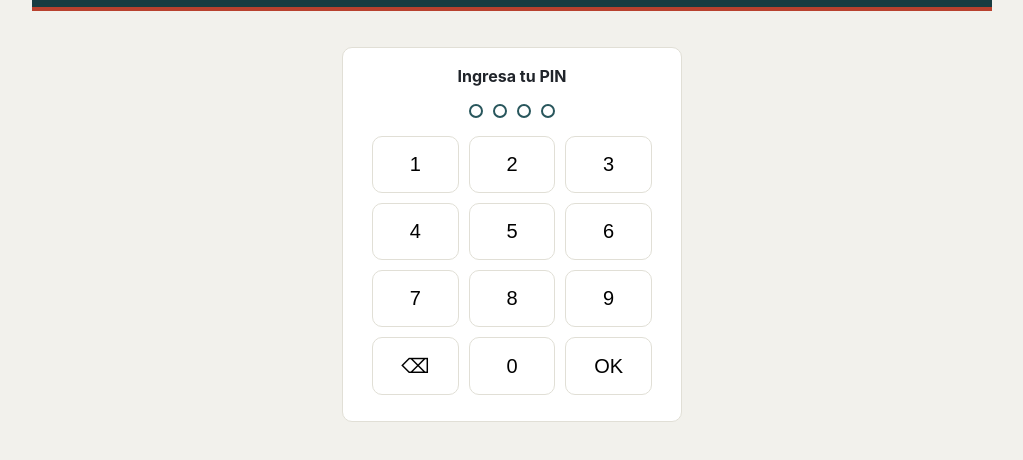
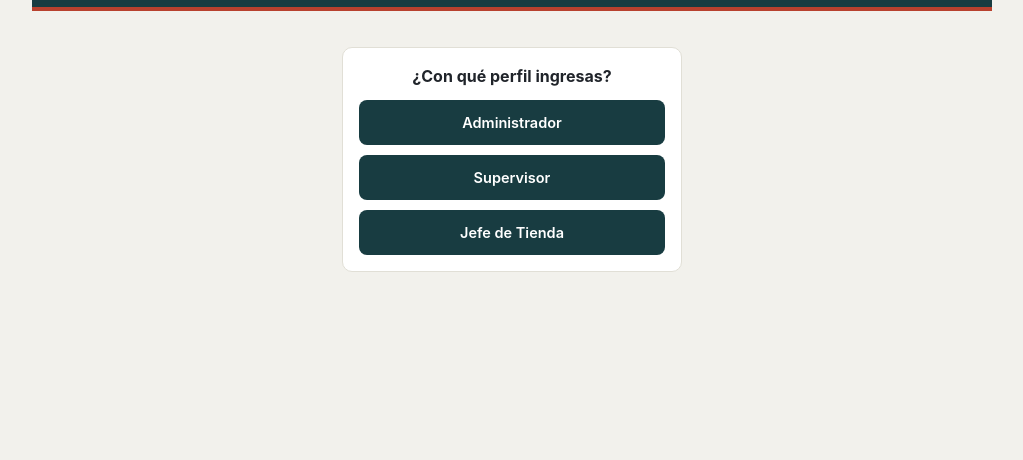
Before and after one commit to dibchilereportes/Checklist-tiendas, a plain HTML site: page index.html in a window 1280 px wide. Shown: the part 60-520 px from the top of the page, without its empty margins (128-1151 px from the left). Drawn offline with Linux system fonts and the light colour scheme.

Commit message:
Add role selection and PIN authentication features

```diff
--- a/index.html
+++ b/index.html
@@ -278,12 +278,36 @@ function bindPhotoField(container, id, onChange){
 
 /* ======================= LOGIN ======================= */
 let pinBuffer = '';
+let selectedRole = null;
+const ROLE_OPTIONS = [
+  {id:'admin', label:'Administrador'},
+  {id:'supervisor', label:'Supervisor'},
+  {id:'jefe_tienda', label:'Jefe de Tienda'},
+];
 function renderLogin(){
   document.getElementById('modTabs').innerHTML = '';
   document.getElementById('whoami').textContent = '';
+  selectedRole = null;
+  renderRoleSelect();
+}
+function renderRoleSelect(){
   pinBuffer = '';
   const html = '<div class="card" style="text-align:center;max-width:340px;margin:20px auto;">'+
-    '<h2 class="section-title">Ingresa tu PIN</h2>'+
+    '<h2 class="section-title">¿Con qué perfil ingresas?</h2>'+
+    '<div style="display:flex;flex-direction:column;gap:10px;margin-top:14px;">'+
+      ROLE_OPTIONS.map(function(r){ return '<button class="save-btn" data-role="'+r.id+'" style="background:var(--teal-deep);">'+r.label+'</button>'; }).join('')+
+    '</div></div>';
+  document.getElementById('main').innerHTML = html;
+  document.querySelectorAll('[data-role]').forEach(function(b){
+    b.addEventListener('click', function(){ selectedRole = b.dataset.role; renderPinScreen(); });
+  });
+}
+function renderPinScreen(){
+  pinBuffer = '';
+  const roleLabel = ROLE_OPTIONS.find(function(r){return r.id===selectedRole;}).label;
+  const html = '<div class="card" style="text-align:center;max-width:340px;margin:20px auto;">'+
+    '<button class="logout-link" id="backRoleBtn" style="margin-bottom:10px;">‹ cambiar perfil</button>'+
+    '<h2 class="section-title">PIN de '+roleLabel+'</h2>'+
     '<div class="pindots" id="pindots"></div>'+
     '<div class="pinpad">'+
       [1,2,3,4,5,6,7,8,9].map(function(n){ return '<button data-num="'+n+'">'+n+'</button>'; }).join('')+
@@ -293,6 +317,7 @@ function renderLogin(){
   '</div>';
   document.getElementById('main').innerHTML = html;
   renderPinDots();
+  document.getElementById('backRoleBtn').addEventListener('click', renderRoleSelect);
   document.querySelectorAll('[data-num]').forEach(function(b){
     b.addEventListener('click', function(){
       const n = b.dataset.num;
@@ -304,7 +329,6 @@ function renderLogin(){
   });
 }
 function renderPinDots(){
-  const max = Math.max(4, pinBuffer.length);
   document.getElementById('pindots').innerHTML = Array.from({length:Math.max(pinBuffer.length,4)}).map(function(_,i){
     return '<span class="'+(i<pinBuffer.length?'filled':'')+'"></span>';
   }).join('');
@@ -317,6 +341,10 @@ async function tryLogin(){
     const res = await fetch(url + '?action=login&pin=' + encodeURIComponent(pinBuffer));
     const json = await res.json();
     if(!json.ok){ statusEl.innerHTML = '<div class="status-line bad">PIN no reconocido.</div>'; pinBuffer=''; renderPinDots(); return; }
+    if(json.rol !== selectedRole){
+      statusEl.innerHTML = '<div class="status-line bad">Ese PIN no corresponde al perfil "'+ROLE_OPTIONS.find(function(r){return r.id===selectedRole;}).label+'".</div>';
+      pinBuffer=''; renderPinDots(); return;
+    }
     setAuth({ pin: pinBuffer, rol: json.rol, tienda_id: json.tienda_id, nombre: json.nombre });
     state.modTab = 'auditorias';
     renderShell();
```
